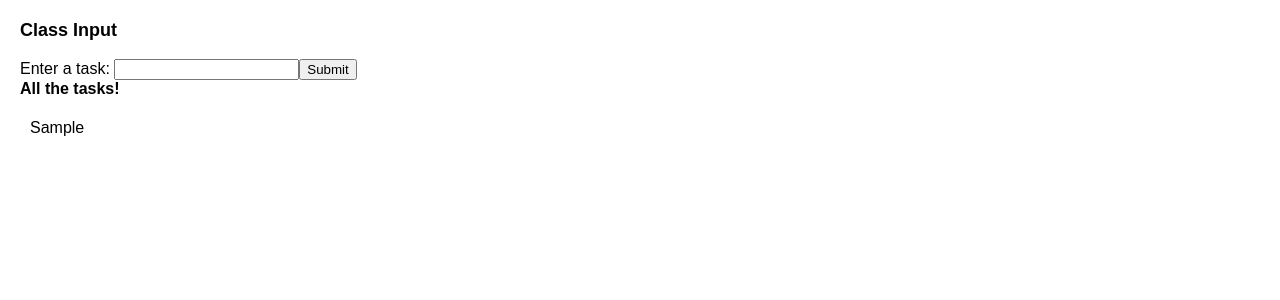
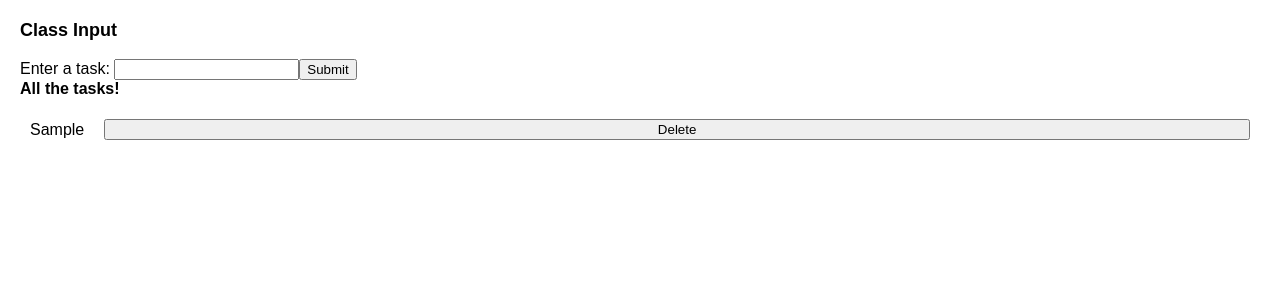
Before and after one commit to Fakecloak/my-first-react-app, a React (Vite) app: page / in a window 1280 px wide. Both pictures are taken after typing "Sample" into the empty fields and a click on the button "Submit". Shown: the top 300 px of the page. Built offline with nearby package versions, Linux system fonts and the light colour scheme.

Commit message:
and and bind delete button to class

```diff
--- a/src/ClassInput.jsx
+++ b/src/ClassInput.jsx
@@ -11,6 +11,7 @@
 
     this.handleInputChange = this.handleInputChange.bind(this);
     this.handleSubmit = this.handleSubmit.bind(this);
+    this.handleDelete = this.handleDelete.bind(this);
   }
 
   handleInputChange(e) {
@@ -26,6 +27,12 @@
       todos: state.todos.concat(state.inputVal),
       inputVal: "",
     }));
+  }
+
+  handleDelete(todo) {
+    this.setState((state) => ({
+      todos: state.todos.filter((currentTodo) => currentTodo !== todo)
+    }))
   }
 
   render() {
@@ -46,7 +53,10 @@
         <h4>All the tasks!</h4>
         <ul>
           {this.state.todos.map((todo) => (
-            <li key={todo}>{todo}</li>
+            <li key={todo}>
+              {todo}
+              <button onClick={() => this.handleDelete(todo)}>Delete</button>
+            </li>
           ))}
         </ul>
       </section>
```
